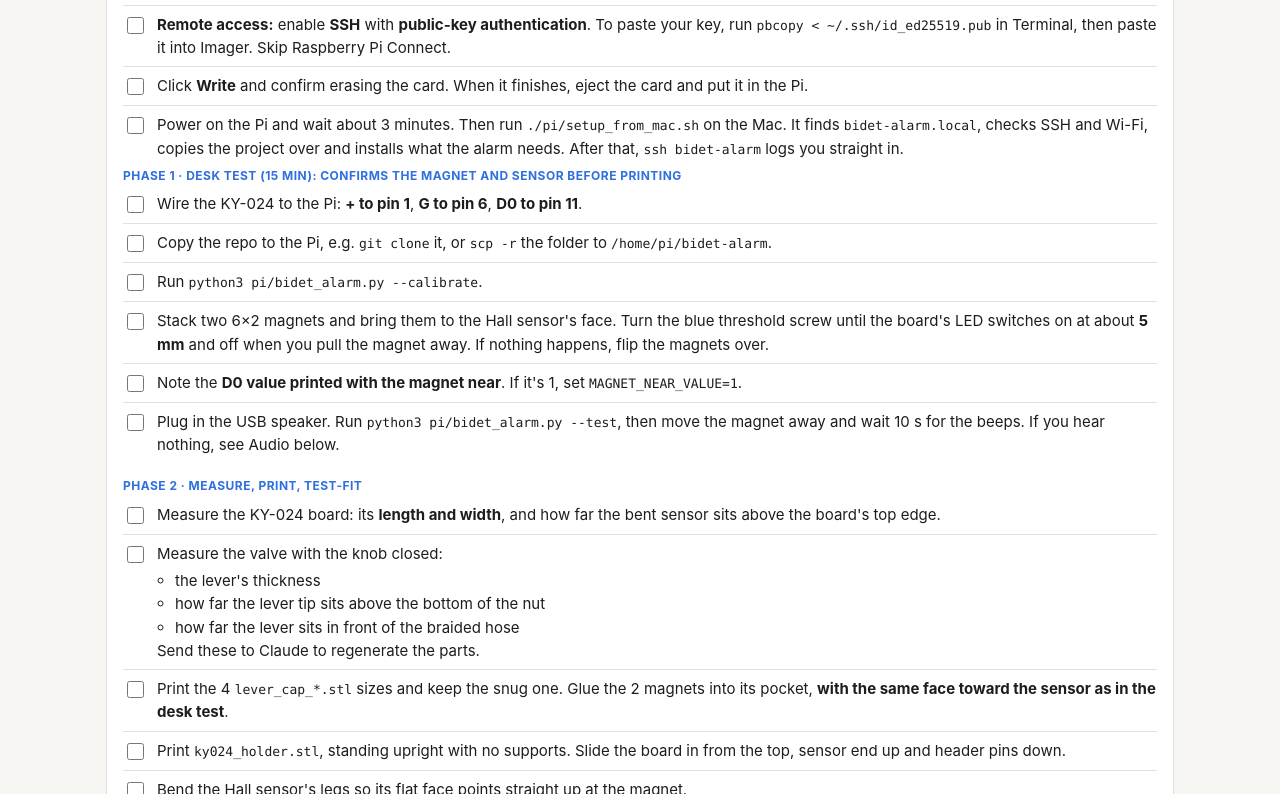
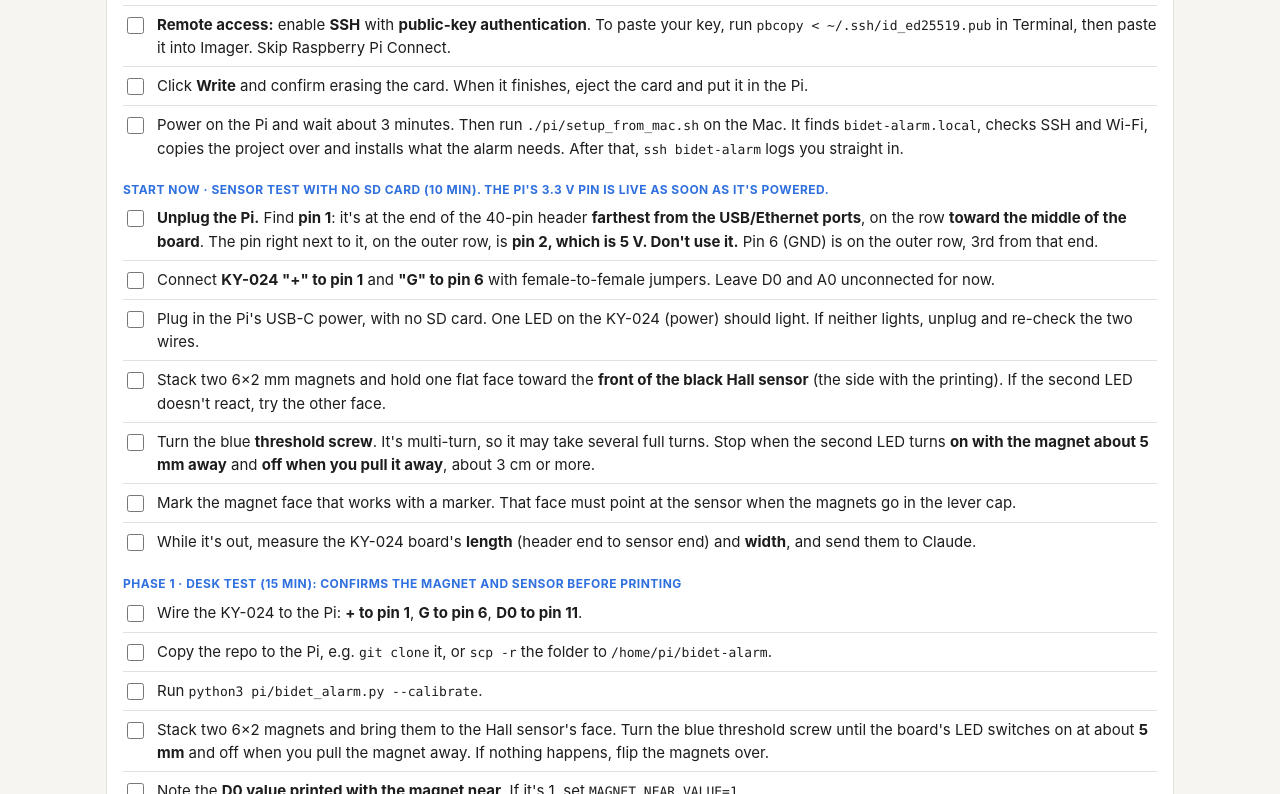
Before and after one commit to rdeepak2002/bidet-alarm, a plain HTML site: page pi-design/index.html in a window 1280 px wide. Shown: the part 1802-2596 px from the top of the page. Drawn offline with nearby package versions, Linux system fonts and the light colour scheme; animation ran at ten frames a second.

Commit message:
Pi plan: sensor test without SD card
Co-Authored-By: Claude Opus 5.5 <noreply@anthropic.com>

```diff
--- a/pi-design/index.html
+++ b/pi-design/index.html
@@ -171,7 +171,18 @@
       <li><input type="checkbox"><span>Power on the Pi and wait about 3 minutes. Then run <code>./pi/setup_from_mac.sh</code> on the Mac. It finds <code>bidet-alarm.local</code>, checks SSH and Wi-Fi, copies the project over and installs what the alarm needs. After that, <code>ssh bidet-alarm</code> logs you straight in.</span></li>
     </ul>
 
-    <div class="phase">Phase 1 · Desk test (15 min): confirms the magnet and sensor before printing</div>
+    <div class="phase" style="margin-top:14px">Start now · Sensor test with no SD card (10 min). The Pi's 3.3 V pin is live as soon as it's powered.</div>
+    <ul class="check">
+      <li><input type="checkbox"><span><b>Unplug the Pi.</b> Find <b>pin 1</b>: it's at the end of the 40-pin header <b>farthest from the USB/Ethernet ports</b>, on the row <b>toward the middle of the board</b>. The pin right next to it, on the outer row, is <b>pin 2, which is 5 V. Don't use it.</b> Pin 6 (GND) is on the outer row, 3rd from that end.</span></li>
+      <li><input type="checkbox"><span>Connect <b>KY-024 "+" to pin 1</b> and <b>"G" to pin 6</b> with female-to-female jumpers. Leave D0 and A0 unconnected for now.</span></li>
+      <li><input type="checkbox"><span>Plug in the Pi's USB-C power, with no SD card. One LED on the KY-024 (power) should light. If neither lights, unplug and re-check the two wires.</span></li>
+      <li><input type="checkbox"><span>Stack two 6×2 mm magnets and hold one flat face toward the <b>front of the black Hall sensor</b> (the side with the printing). If the second LED doesn't react, try the other face.</span></li>
+      <li><input type="checkbox"><span>Turn the blue <b>threshold screw</b>. It's multi-turn, so it may take several full turns. Stop when the second LED turns <b>on with the magnet about 5 mm away</b> and <b>off when you pull it away</b>, about 3 cm or more.</span></li>
+      <li><input type="checkbox"><span>Mark the magnet face that works with a marker. That face must point at the sensor when the magnets go in the lever cap.</span></li>
+      <li><input type="checkbox"><span>While it's out, measure the KY-024 board's <b>length</b> (header end to sensor end) and <b>width</b>, and send them to Claude.</span></li>
+    </ul>
+
+    <div class="phase" style="margin-top:14px">Phase 1 · Desk test (15 min): confirms the magnet and sensor before printing</div>
     <ul class="check">
       <li><input type="checkbox"><span>Wire the KY-024 to the Pi: <b>+ to pin 1</b>, <b>G to pin 6</b>, <b>D0 to pin 11</b>.</span></li>
       <li><input type="checkbox"><span>Copy the repo to the Pi, e.g. <code>git clone</code> it, or <code>scp -r</code> the folder to <code>/home/pi/bidet-alarm</code>.</span></li>
```
